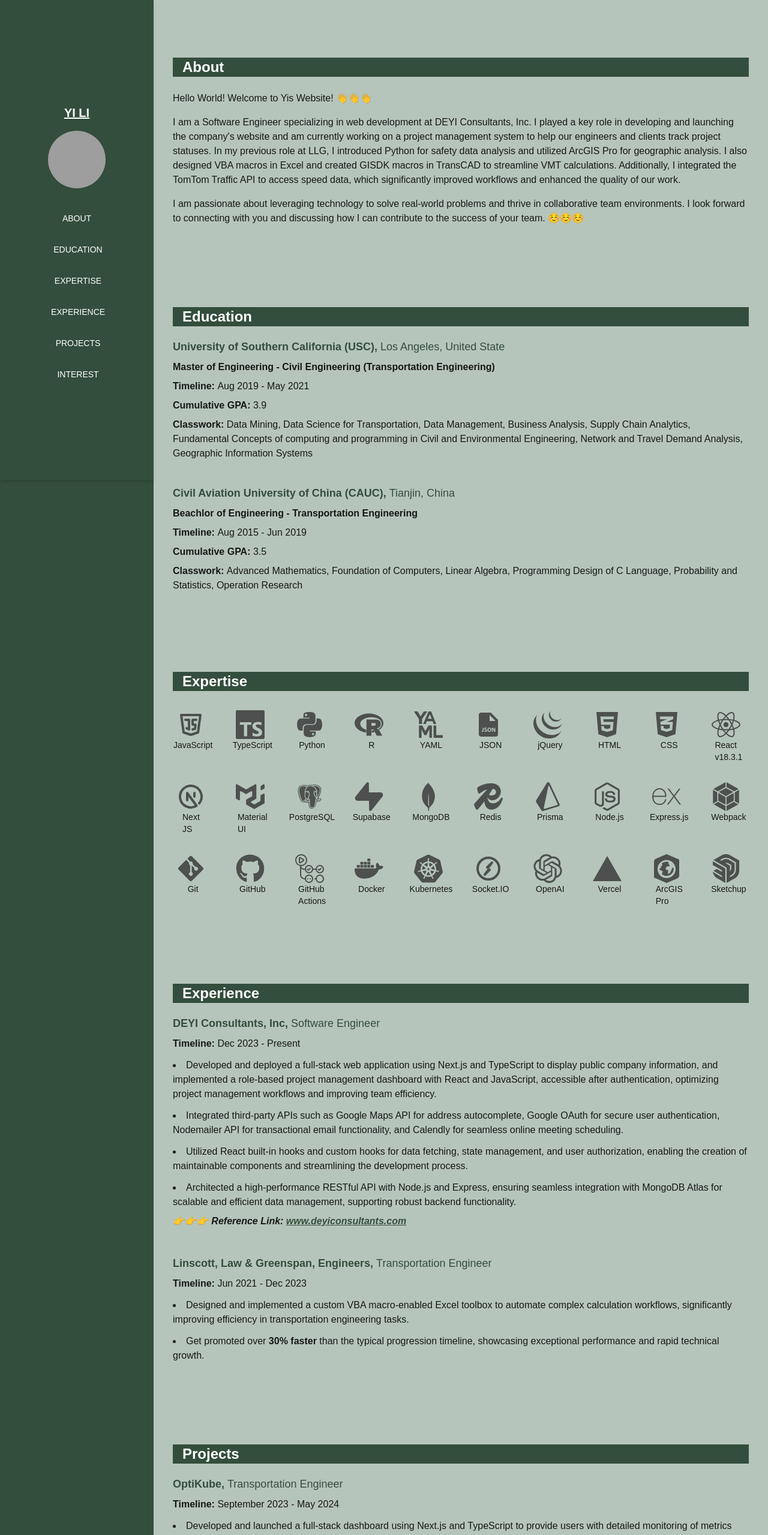
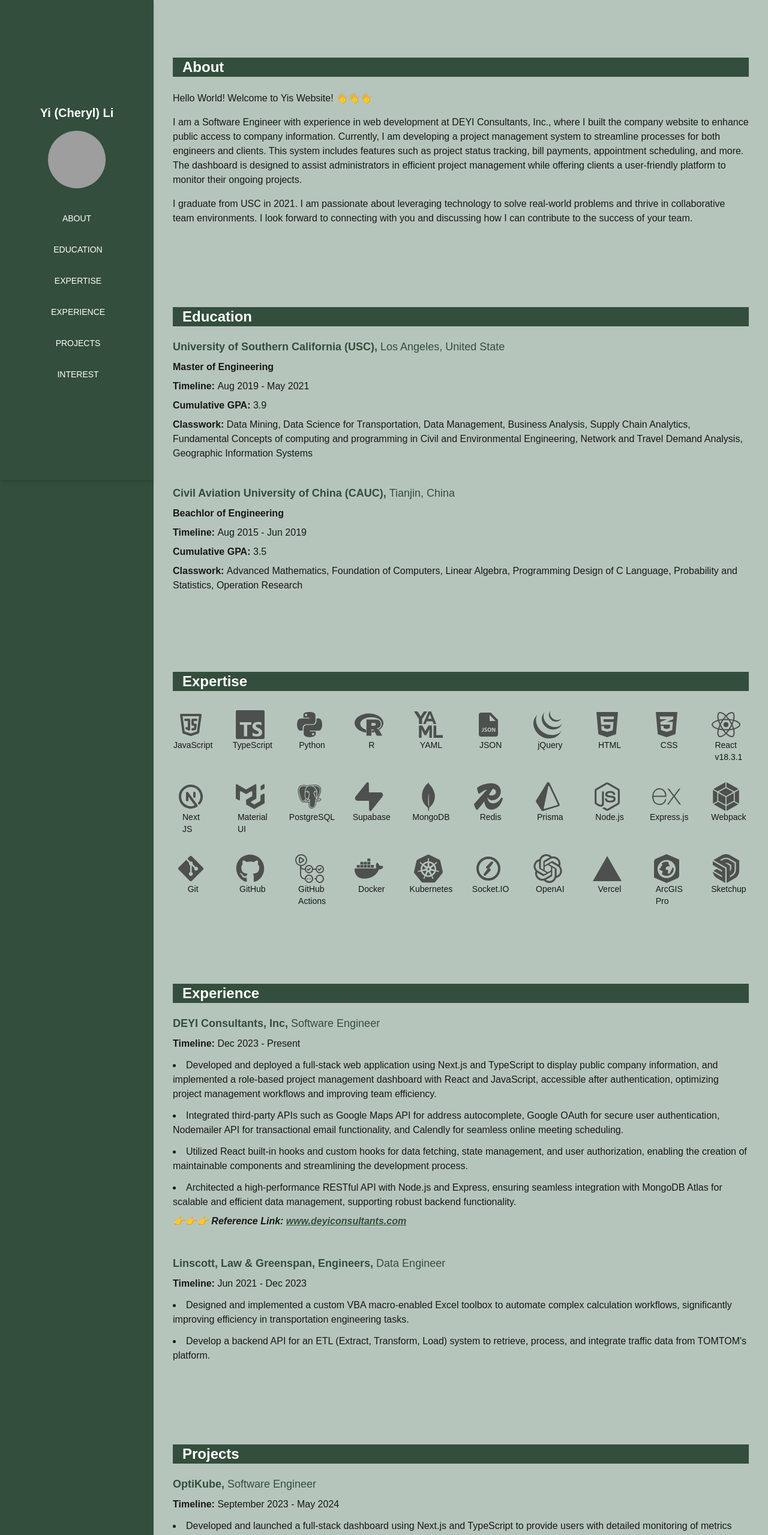
Before and after one commit to yli-yanchen/Yissite, a Next.js app: page / in a window 1280 px wide. Shown: the top 2559 px of the page at 60% size. Built offline with nearby package versions, Linux system fonts and the light colour scheme; grey boxes are pictures that could not be loaded.

Commit message:
update about, data engineer in LLG

```diff
--- a/app/page.tsx
+++ b/app/page.tsx
@@ -57,7 +57,16 @@ export default function Home() {
             Hello World! Welcome to Yis Website! 👋👋👋
           </p>
           <p className='text-md py-2'>
-            I am a Software Engineer specializing in web development at DEYI
+            I am a Software Engineer with experience in web development at DEYI
+            Consultants, Inc., where I built the company website to enhance
+            public access to company information. Currently, I am developing a
+            project management system to streamline processes for both engineers
+            and clients. This system includes features such as project status
+            tracking, bill payments, appointment scheduling, and more. The
+            dashboard is designed to assist administrators in efficient project
+            management while offering clients a user-friendly platform to
+            monitor their ongoing projects.
+            {/* I am a Software Engineer specializing in web development at DEYI
             Consultants, Inc. I played a key role in developing and launching
             the company&apos;s website and am currently working on a project
             management system to help our engineers and clients track project
@@ -66,13 +75,13 @@ export default function Home() {
             also designed VBA macros in Excel and created GISDK macros in
             TransCAD to streamline VMT calculations. Additionally, I integrated
             the TomTom Traffic API to access speed data, which significantly
-            improved workflows and enhanced the quality of our work.
+            improved workflows and enhanced the quality of our work. */}
           </p>
           <p className='text-md py-2'>
-            I am passionate about leveraging technology to solve real-world
-            problems and thrive in collaborative team environments. I look
-            forward to connecting with you and discussing how I can contribute
-            to the success of your team. ☺️☺️☺️
+            I graduate from USC in 2021. I am passionate about leveraging
+            technology to solve real-world problems and thrive in collaborative
+            team environments. I look forward to connecting with you and
+            discussing how I can contribute to the success of your team.
           </p>
         </section>
 
@@ -95,8 +104,9 @@ export default function Home() {
                 <span className='font-normal'>Los Angeles, United State</span>
               </h3>
               <p className='text-md font-bold py-1'>
-                Master of Engineering - Civil Engineering (Transportation
-                Engineering)
+                {/* Master of Engineering - Civil Engineering (Transportation
+                Engineering) */}
+                Master of Engineering
               </p>
               <p className='text-md py-1'>
                 <span className='font-bold'>Timeline: </span>Aug 2019 - May 2021
@@ -119,7 +129,8 @@ export default function Home() {
                 <span className='font-normal'>Tianjin, China</span>
               </h3>
               <p className='text-md font-bold py-1'>
-                Beachlor of Engineering - Transportation Engineering
+                {/* Beachlor of Engineering - Transportation Engineering */}
+                Beachlor of Engineering
               </p>
               <p className='text-md py-1'>
                 <span className='font-bold'>Timeline: </span>Aug 2015 - Jun 2019
@@ -415,7 +426,7 @@ export default function Home() {
             <div>
               <h3 className='text-lg py-1 font-bold text-primary'>
                 Linscott, Law & Greenspan, Engineers,{' '}
-                <span className='font-normal'>Transportation Engineer</span>
+                <span className='font-normal'>Data Engineer</span>
               </h3>
               <p className='text-md py-1'>
                 <span className='font-bold'>Timeline: </span>Jun 2021 - Dec 2023
@@ -429,10 +440,13 @@ export default function Home() {
                     engineering tasks.
                   </li>
                   <li className='py-1'>
-                    Get promoted over{' '}
+                    Develop a backend API for an ETL (Extract, Transform, Load)
+                    system to retrieve, process, and integrate traffic data from
+                    TOMTOM's platform.
+                    {/* Get promoted over{' '}
                     <span className='font-bold'>30% faster</span> than the
                     typical progression timeline, showcasing exceptional
-                    performance and rapid technical growth.
+                    performance and rapid technical growth. */}
                   </li>
                 </ul>
               </div>
@@ -447,8 +461,7 @@ export default function Home() {
           </h2>
           <div>
             <h3 className='text-lg py-1 font-bold text-primary'>
-              OptiKube,{' '}
-              <span className='font-normal'>Transportation Engineer</span>
+              OptiKube, <span className='font-normal'>Software Engineer</span>
             </h3>
             <p className='text-md py-1'>
               <span className='font-bold'>Timeline: </span>September 2023 - May
@@ -520,15 +533,17 @@ export default function Home() {
             </span>
             which delves into the development of humanity. Other favorites
             include <span className='italic'>Becoming</span>,{' '}
-            <span className='italic'>Educated. </span>
+            <span className='italic'>Educated, </span>
+            and more.
           </p>
           <p className='py-2'>
-            I have a habit of writing in my diary to reflect on the day,
-            capturing my thoughts, actions, and emotions.{' '}
-            <span className='italic'>
+            Beyond reading, I also love writing. Some of my articles are
+            publiced online and I get used to have a diary to reflect on the
+            day, capturing my thoughts, actions, and emotions.{' '}
+            {/* <span className='italic'>
               (It&apos;s my secret to staying happy, and keep motivated everyday
               😊😊😊)
-            </span>
+            </span> */}
           </p>
           <p className='py-2'>
             Lastly, thank you all for visiting my website. I truly appreciate
--- a/components/public/NavBar.tsx
+++ b/components/public/NavBar.tsx
@@ -20,8 +20,8 @@ export default function NavBar() {
 
   return (
     <aside className='fixed left-0 top-0 h-auto sm:h-full w-full sm:w-64 bg-primary shadow-md z-50 flex flex-col sm:justify-center items-center py-4 sm:py-8'>
-      <h1 className='py-2 sm:py-4 text-lg sm:text-xl font-bold underline'>
-        YI LI
+      <h1 className='py-2 sm:py-4 text-lg sm:text-xl font-bold'>
+        Yi (Cheryl) Li
       </h1>
       {/* Headshot */}
       <div className='mb-4 sm:mb-8 hidden sm:block'>
```
